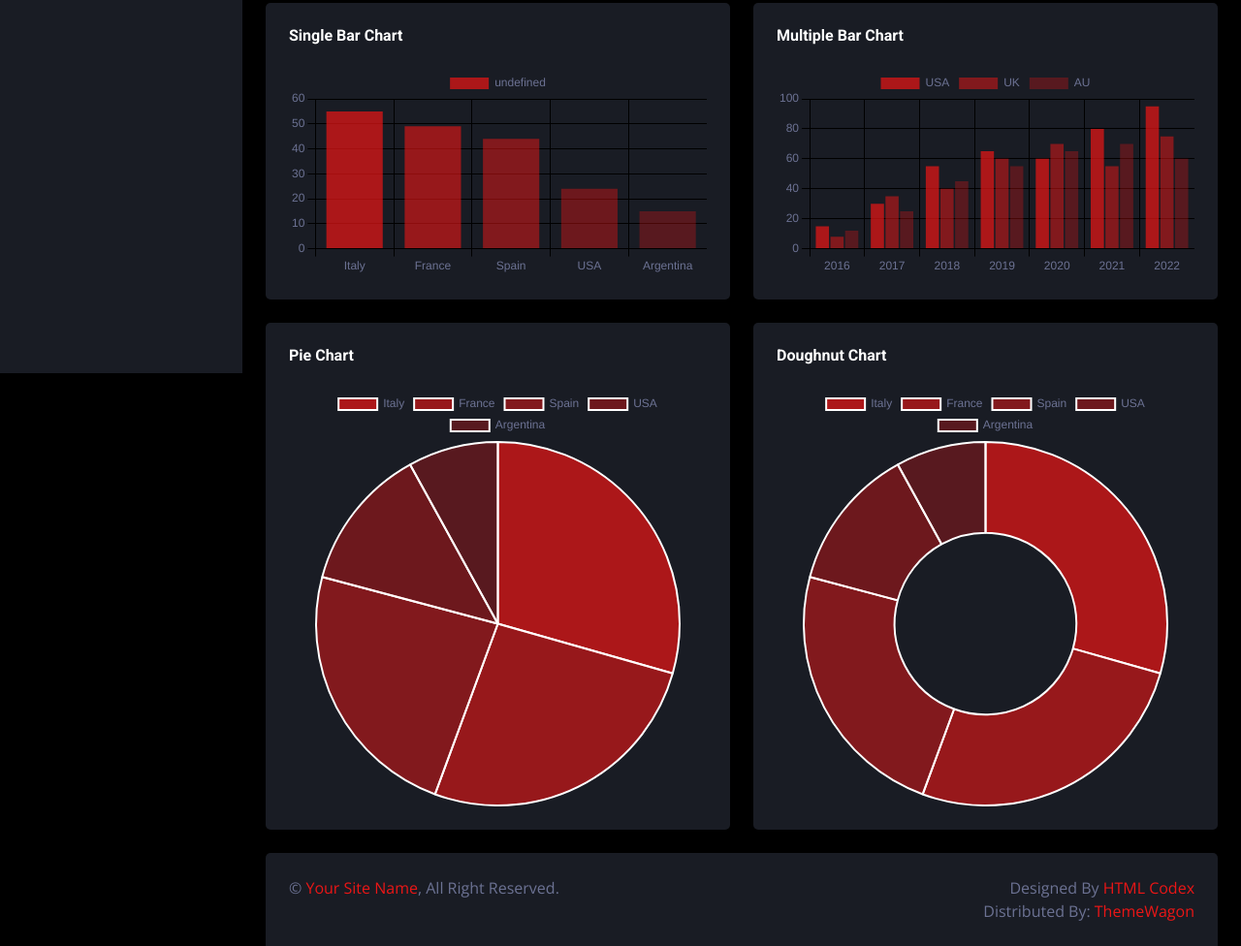
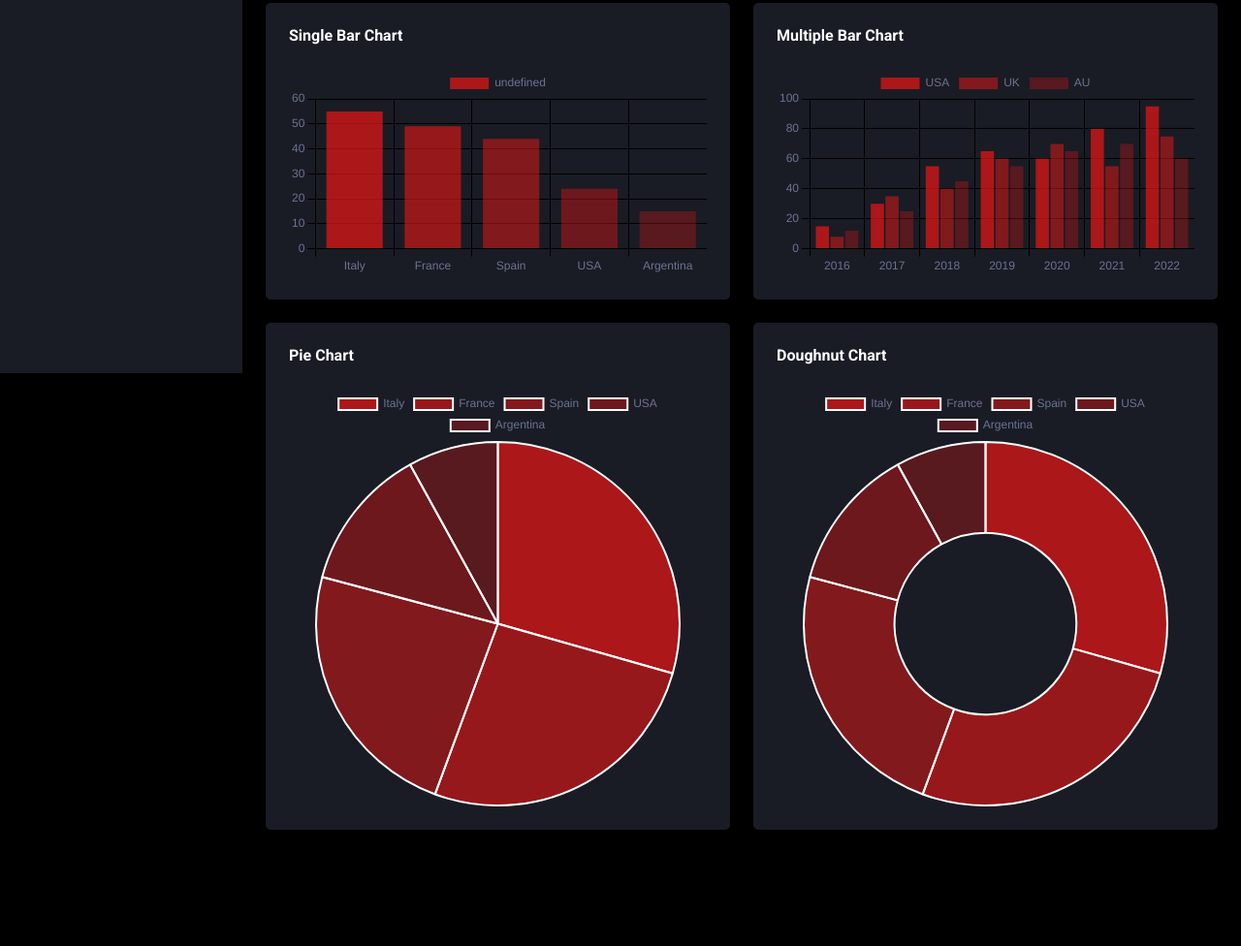
Before and after one commit to SudoSu777/canari-, a plain HTML site: page dashboard.html in a window 1280 px wide. Shown: the part 415-1391 px from the top of the page at 97% size. After the commit the page ends 1271 px from the top, so only its background shows below. Drawn offline with nearby package versions, Linux system fonts and the light colour scheme.

Commit message:
Update dashboard.html

```diff
--- a/dashboard.html
+++ b/dashboard.html
@@ -68,10 +68,9 @@
                             <a href="index_user_pjci.html" class="dropdown-item">PJCI</a>
                         </div>
                     </div>
-                    <!--<a href="widget.html" class="nav-item nav-link"><i class="fa fa-th me-2"></i>Widgets</a>-->
+
                     <a href="dashboard.html" class="nav-item nav-link"><i class="fa fa-chart-bar me-2"></i>Dashboard</a>
-                    <!--<a href="form.html" class="nav-item nav-link"><i class="fa fa-keyboard me-2"></i>Forms</a>
-                    <a href="table.html" class="nav-item nav-link"><i class="fa fa-table me-2"></i>Tables</a>-->
+
 
                     <div class="nav-item dropdown">
                         <a href="#" class="nav-link dropdown-toggle" data-bs-toggle="dropdown"><i class="far fa-file-alt me-2"></i>Imprimer</a>
@@ -226,20 +225,7 @@
 
 
             <!-- Footer Start -->
-            <div class="container-fluid pt-4 px-4">
-                <div class="bg-secondary rounded-top p-4">
-                    <div class="row">
-                        <div class="col-12 col-sm-6 text-center text-sm-start">
-                            &copy; <a href="#">Your Site Name</a>, All Right Reserved.
-                        </div>
-                        <div class="col-12 col-sm-6 text-center text-sm-end">
-                            <!--/*** This template is free as long as you keep the footer author’s credit link/attribution link/backlink. If you'd like to use the template without the footer author’s credit link/attribution link/backlink, you can purchase the Credit Removal License from "https://htmlcodex.com/credit-removal". Thank you for your support. ***/-->
-                            Designed By <a href="https://htmlcodex.com">HTML Codex</a>
-                            <br>Distributed By: <a href="https://themewagon.com" target="_blank">ThemeWagon</a>
-                        </div>
-                    </div>
-                </div>
-            </div>
+
             <!-- Footer End -->
         </div>
         <!-- Content End -->
```
